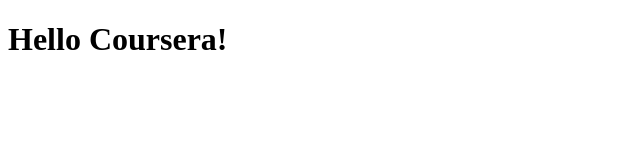
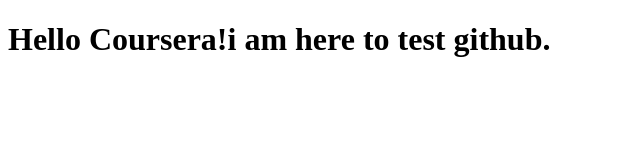
Before and after one commit to Satyam620/Cousera-test, a plain HTML site: page site/index.html in a window 1280 px wide. Shown: the whole page, without its empty margins (0-640 px from the left). Drawn offline with Linux system fonts and the light colour scheme.

Commit message:
"new commit with github commit"

```diff
--- a/site/index.html
+++ b/site/index.html
@@ -7,7 +7,7 @@
 </head>
 <body>
 <h1>
-	Hello Coursera!
+	Hello Coursera!i am here to test github.
 </h1>
 </body>
 </html>
```
